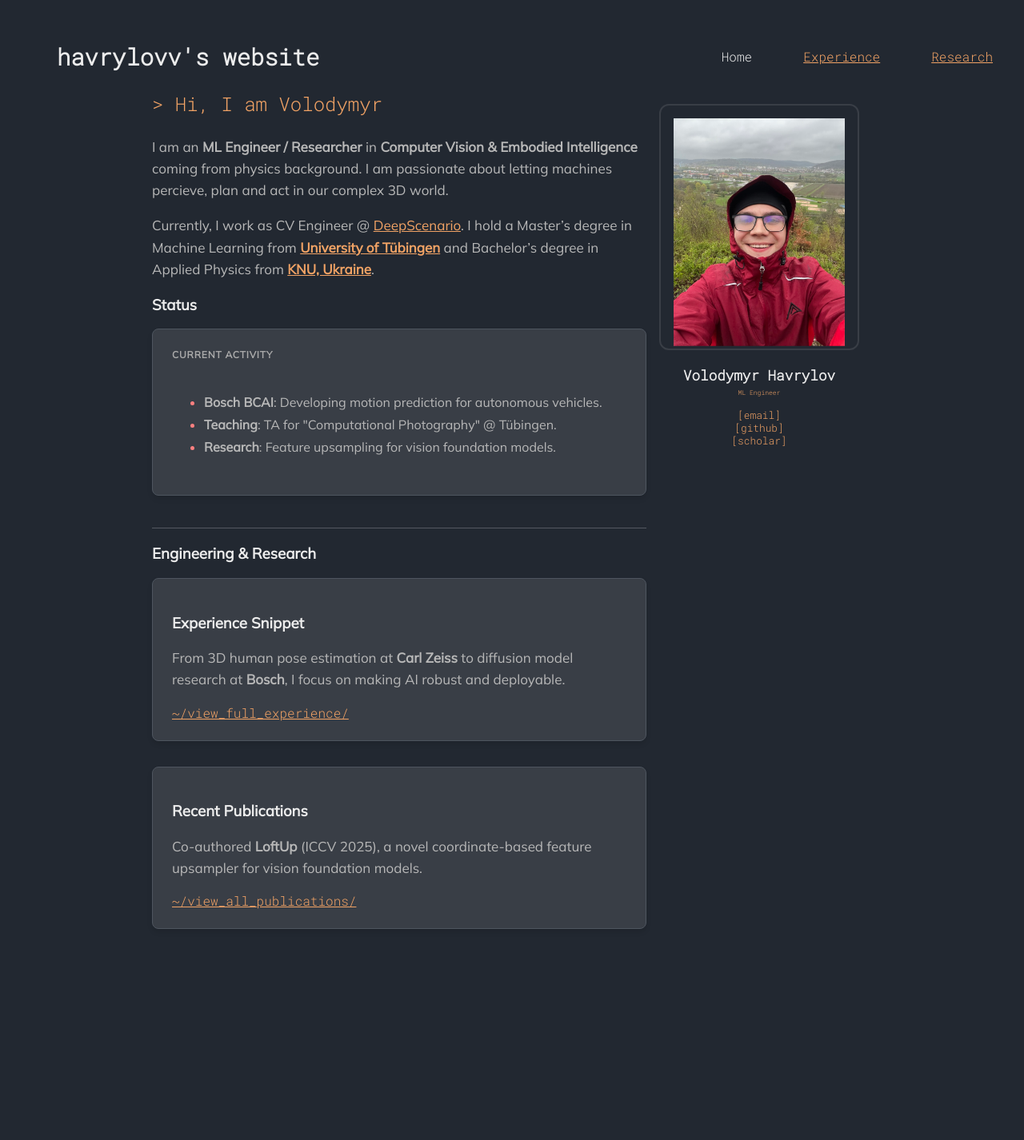
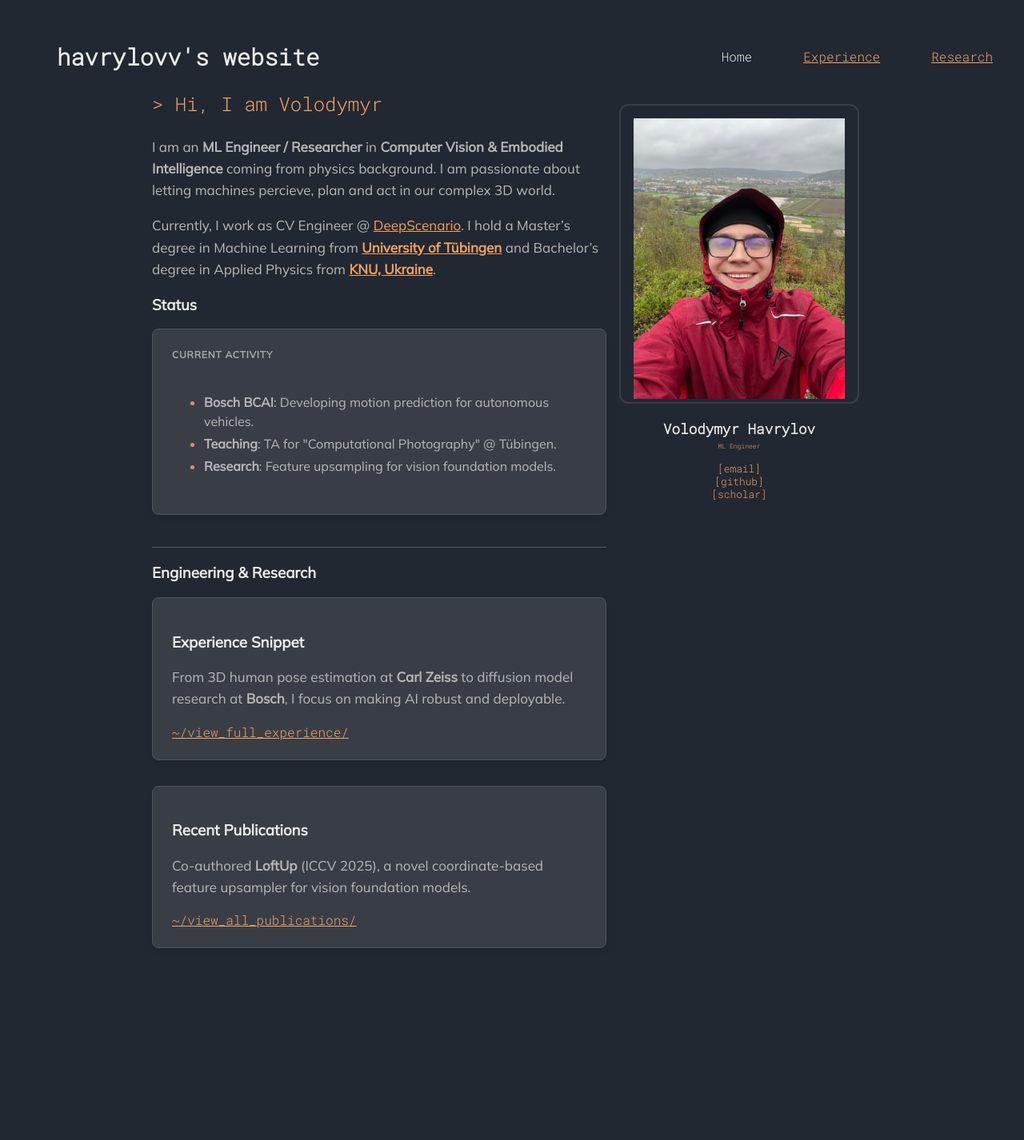
Before and after one commit to havrylovv/havrylovv.github.io, a Jekyll site: the page built from index.md, in a window 1280 px wide. Shown: the whole page at 80% size. Built offline with Jekyll 4.4.1, drawn with Linux system fonts in a browser that asks for light colours; before the commit the page ends 1402 px from its top, so only the background shows below that.

Commit message:
layout: badge alignment

```diff
--- a/_includes/rcol.html
+++ b/_includes/rcol.html
@@ -3,8 +3,6 @@
   <div style="font-size: 1.1rem; color: #ececec;"><strong>Volodymyr Havrylov</strong></div>
   <div style="margin-top: 5px; color: #f2a365;">ML Engineer</div>
   <div style="margin-top: 15px; font-size: 0.8rem;">
-    <a href="mailto:volodymyr.havrylov01@gmail.com" class="noline" target="_blank" rel="noopener noreferrer">[email]</a><br>
-    <a href="https://github.com/havrylovv" class="noline" target="_blank" rel="noopener noreferrer">[github]</a><br>
-    <a href="#" class="noline" target="_blank" rel="noopener noreferrer">[scholar]</a>
+    <a href="mailto:volodymyr.havrylov01@gmail.com" class="noline" target="_blank" rel="noopener noreferrer">[email]</a><br> <a href="https://github.com/havrylovv" class="noline" target="_blank" rel="noopener noreferrer">[github]</a><br> <a href="https://scholar.google.com/citations?user=FG9b_yoAAAAJ&hl=en" class="noline" target="_blank" rel="noopener noreferrer">[scholar]</a>
   </div>
 </div>
--- a/assets/css/styles.css
+++ b/assets/css/styles.css
@@ -62,7 +62,7 @@
 
 /* Larger Profile Image */
 .profile-img-large {
-	width: 250px;
+	width: 300px;
 	border-radius: 12px;
 	border: 2px solid #393e46;
 	transition: transform 0.3s ease;
@@ -99,6 +99,7 @@
 }
 
 .conf-badge {
+	display: inline-block;
 	background-color: #f2a365;
 	color: #222831;
 	padding: 2px 8px;
@@ -107,7 +108,8 @@
 	font-family: 'Roboto Mono';
 	font-size: 0.8rem;
 	margin-right: 10px;
-	flex-shrink: 0;
+	margin-bottom: 5px;
+	vertical-align: middle;
 }
 
 /* Toggle / Abstract */
```
Also changed, not shown: papers.md (+3 -12 lines), README.md.
